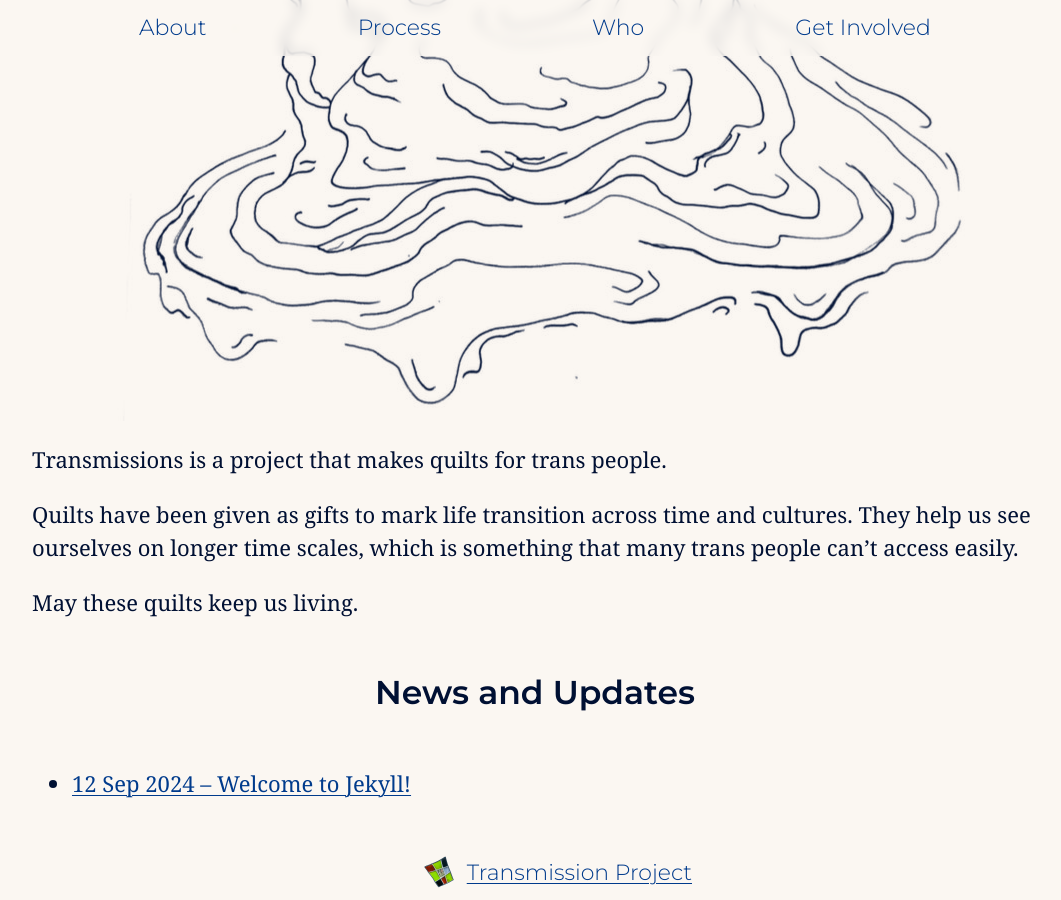
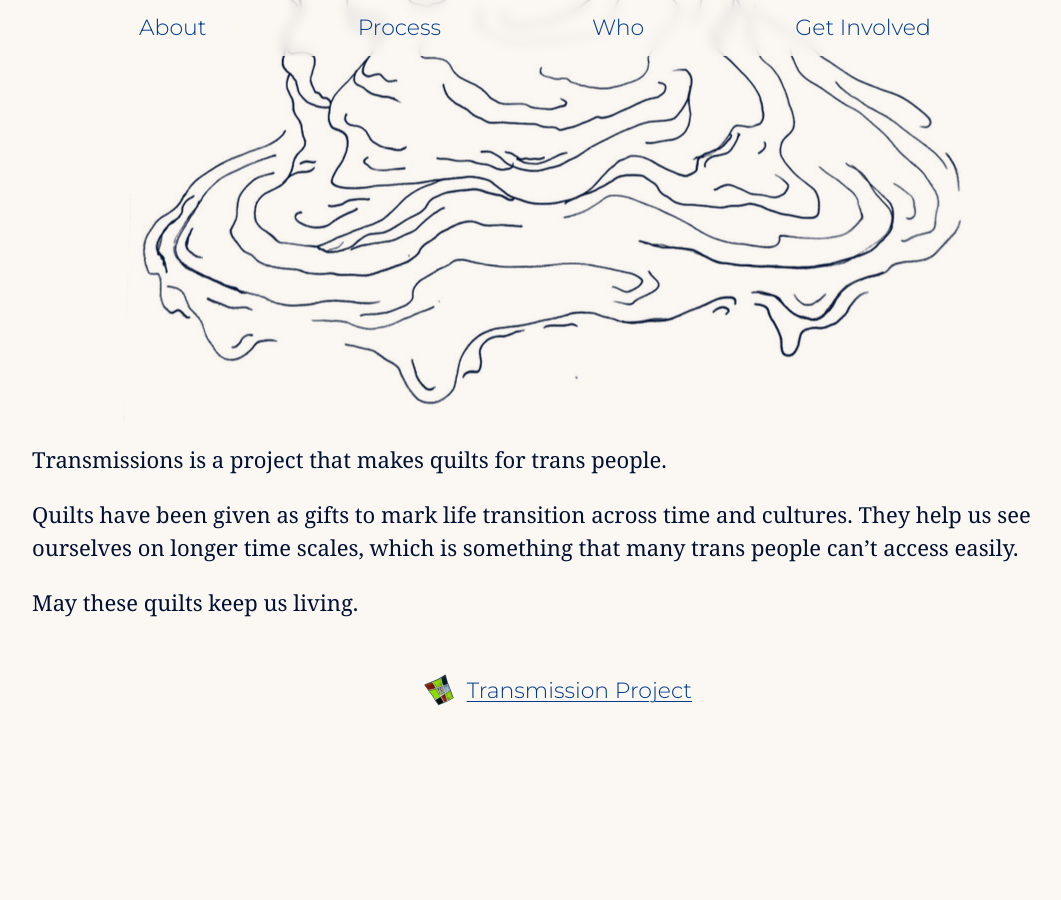
Before and after one commit to danieldickison/transmission-site, a Jekyll site: the page built from index.markdown, in a window 1280 px wide and 900 px high, scrolled down 881 px. Shown: the whole window, without its empty margins (105-1166 px from the left). Built offline with Jekyll 4.4.1, drawn with Linux system fonts in a browser that asks for light colours; our own code applies the rules of GitHub Pages for plain Markdown files; after the commit the page ends 1600 px from its top, so only the background shows below that.

Commit message:
Remove news section

```diff
--- a/index.markdown
+++ b/index.markdown
@@ -8,11 +8,3 @@ Transmissions is a project that makes quilts for trans people.
 Quilts have been given as gifts to mark life transition across time and cultures. They help us see ourselves on longer time scales, which is something that many trans people can’t access easily.
 
 May these quilts keep us living.
-
-## News and Updates
-
-<ul class="posts">
-{% for post in site.posts %}
-  <li><a href="{{ post.url | relative_url }}">{{ post.date | date_to_string }} – {{ post.title }}</a></li>
-{% endfor %}
-</ul>
```
